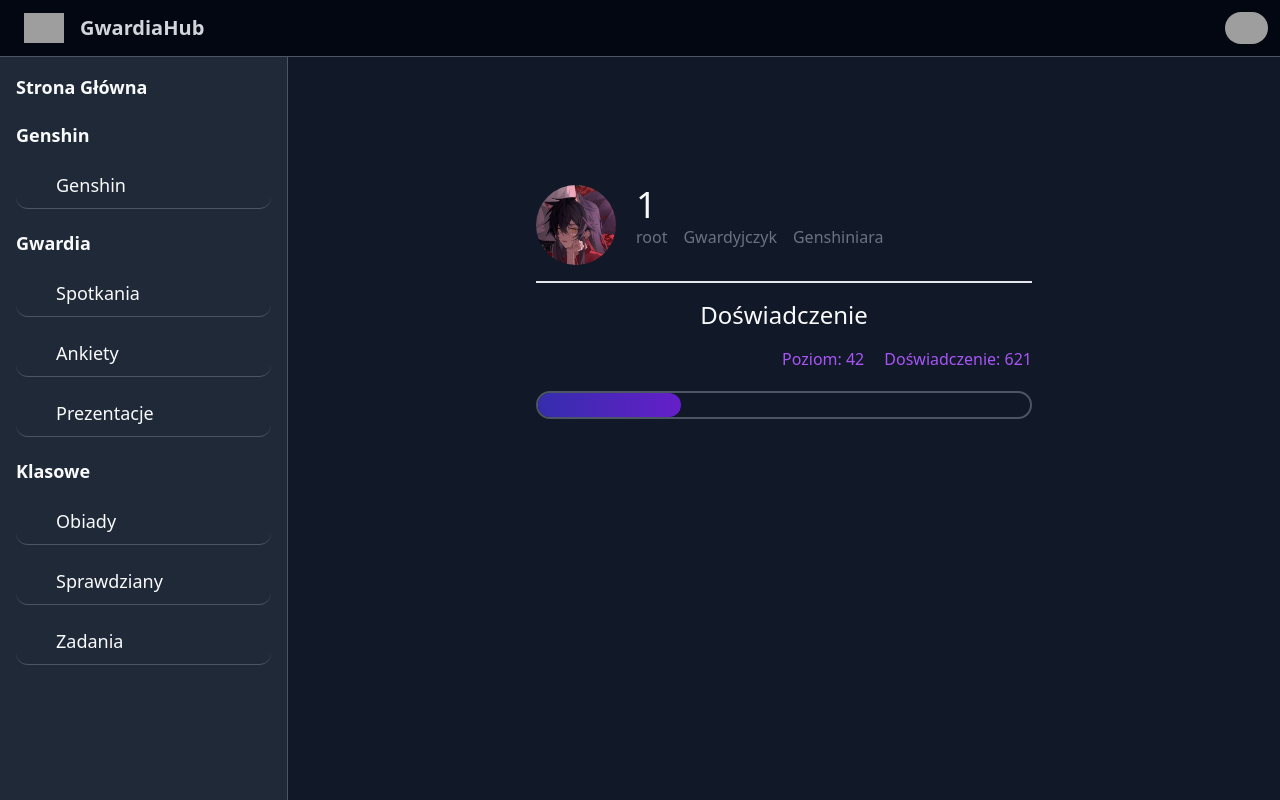
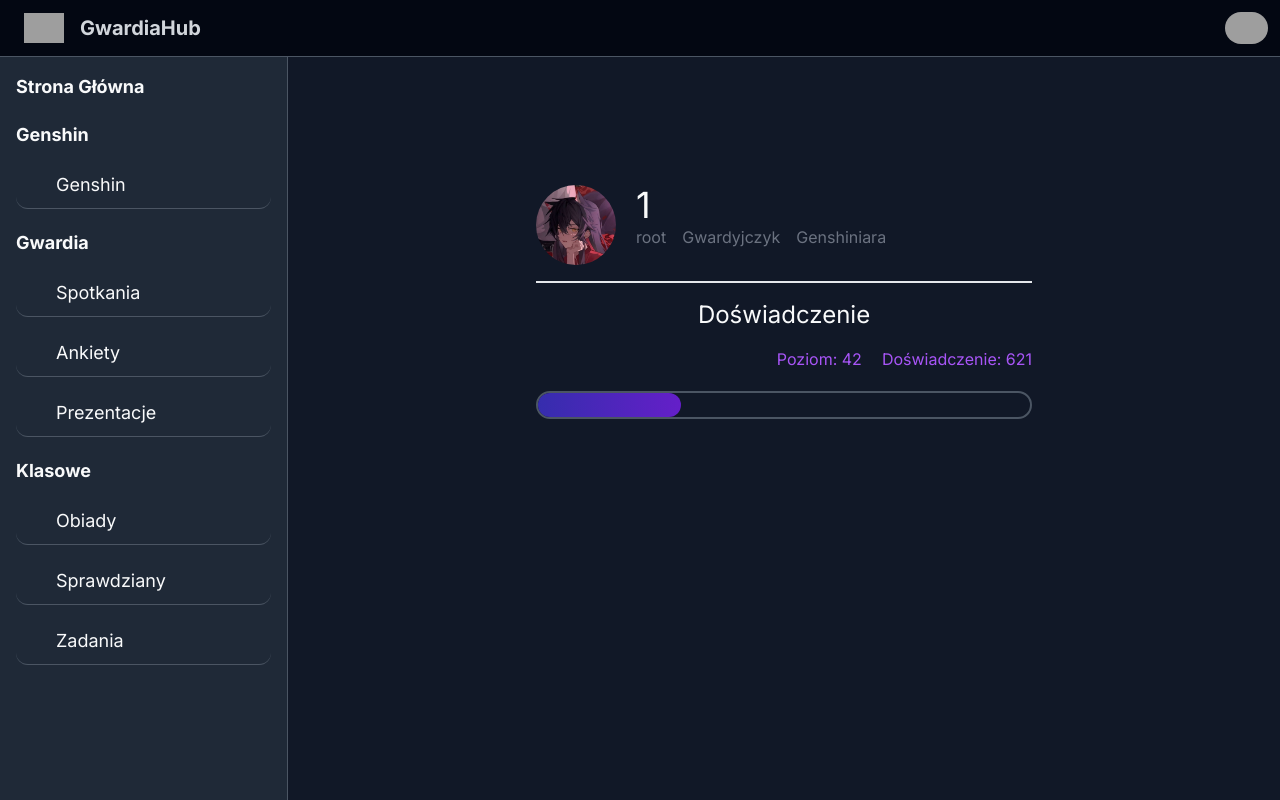
Before and after one commit to Gwardia-Czapli/GwardiaHub, a Django app: page /panel/profile/1 in a window 1280 px wide. Run offline with Django 5.2, Linux system fonts and the light colour scheme; some libraries are stand-ins or nearby versions; grey boxes are pictures that could not be loaded.

Commit message:
enhancement: font (#86)

```diff
--- a/core/templates/core/base.html
+++ b/core/templates/core/base.html
@@ -19,13 +19,14 @@
         <link href="{% static 'fontawesomefree/css/fontawesome.css' %}" rel="stylesheet" type="text/css">
         <link href="{% static 'fontawesomefree/css/brands.css' %}" rel="stylesheet" type="text/css">
         <link href="{% static 'fontawesomefree/css/solid.css' %}" rel="stylesheet" type="text/css">
+        <link href="https://fonts.googleapis.com/css2?family=Inter:wght@100..900&display=swap" rel="stylesheet">
 
         <link rel="icon" type="image/x-icon" href="{% static 'images/favicon.png' %}">
 
         {% block head %}
         {% endblock %}
     </head>
-    <body class="bg-gray-900 text-gray-50">
+    <body class="bg-gray-900 text-gray-50 font-inter">
         <main class="flex flex-col h-screen w-screen">
             {% language 'pl-pl' %}
                 {% block content %}
--- a/static/tailwind_custom_styles.js
+++ b/static/tailwind_custom_styles.js
@@ -3,6 +3,9 @@
 tailwind.config = {
       theme: {
         extend: {
+            fontFamily: {
+              inter: ['Inter', 'sans-serif'],
+          },
           borderWidth: {
             '12': '12px',
           },
```
